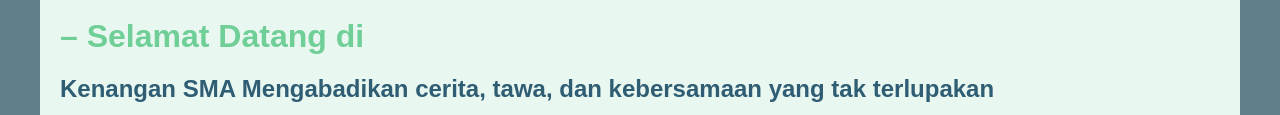
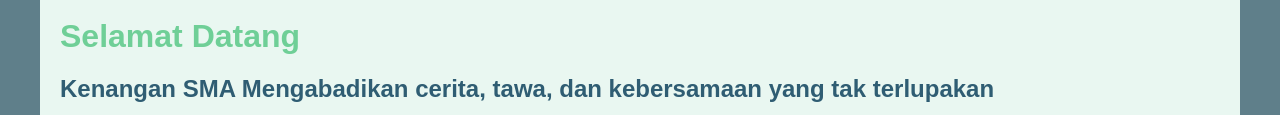
Before and after one commit to evjulmaker/shakaigo, a plain HTML site: page index.html in a window 1280 px wide. Shown: the part 310-425 px from the top of the page. Drawn offline with Linux system fonts and the light colour scheme.

Commit message:
Add files via upload

```diff
--- a/index.html
+++ b/index.html
@@ -51,7 +51,7 @@
 
 	<div id="container">
 		<div id="content">
-		    <h1>– Selamat Datang di</h1>
+		    <h1>Selamat Datang</h1>
 		    <h2>Kenangan SMA Mengabadikan cerita, tawa, dan kebersamaan yang tak terlupakan</h2>
 
 		    <div class="section">
```
